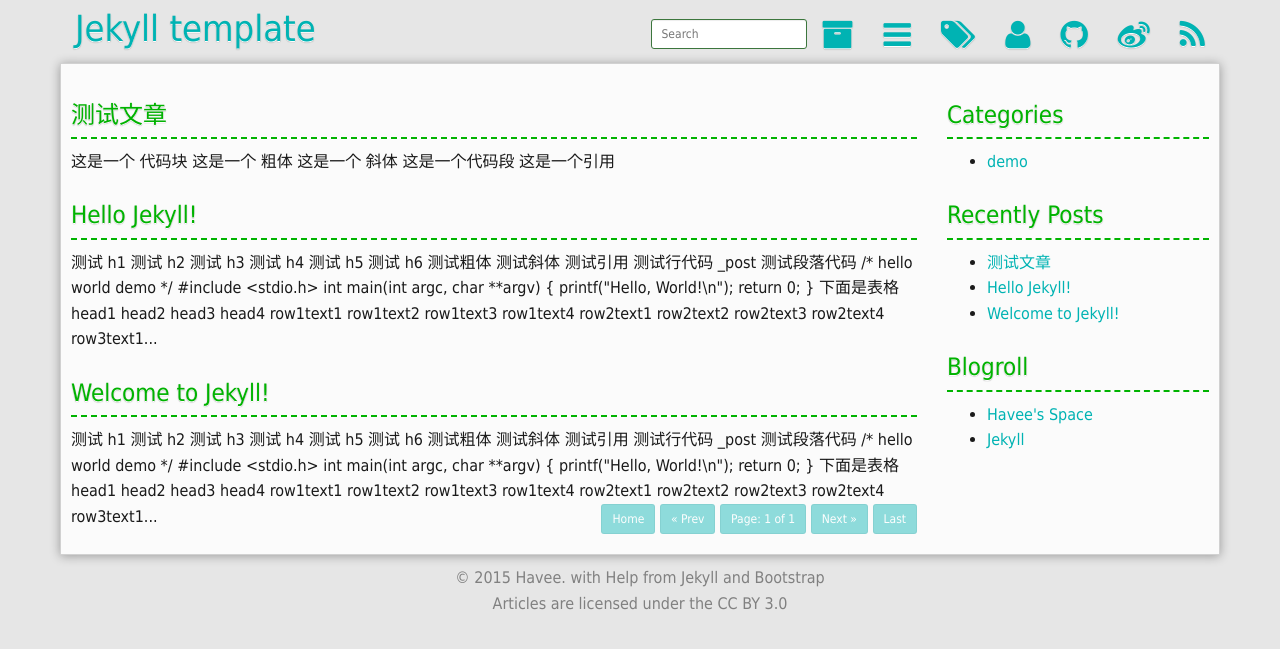
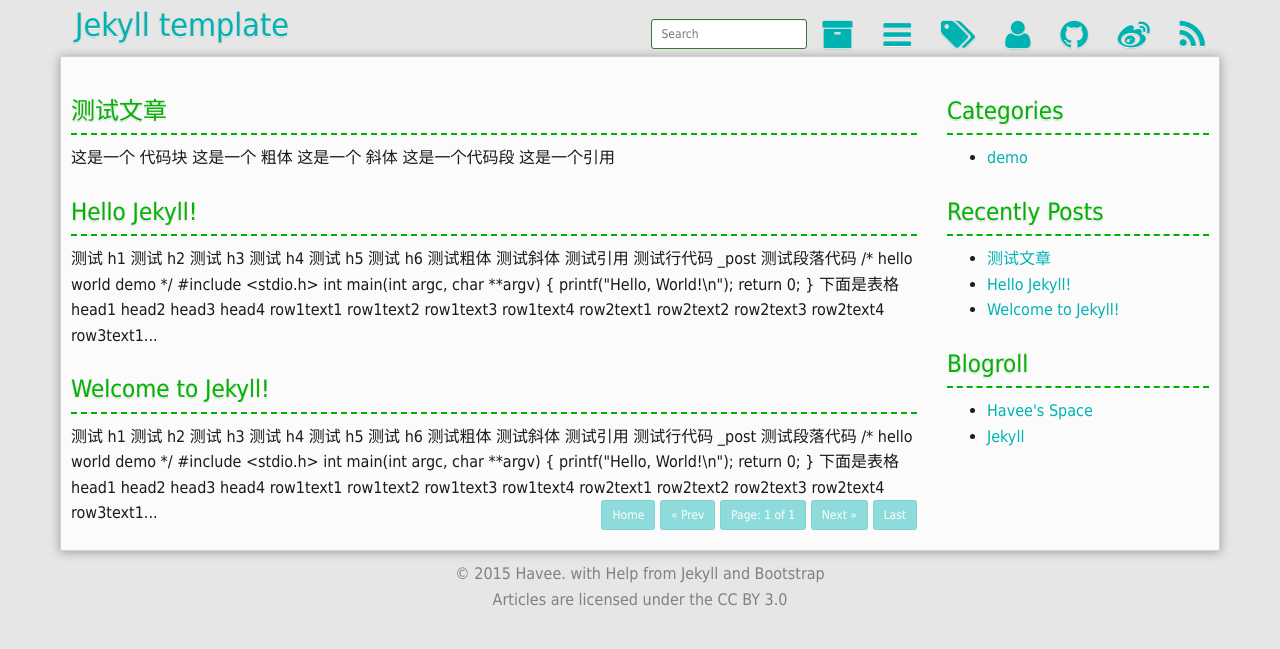
Before and after one commit to tgist/tgist.github.io, a Jekyll site: the page built from index.html, in a window 1280 px wide. Shown: the top 649 px of the page. Built offline with Jekyll 4.4.1, drawn with Linux system fonts in a browser that asks for light colours; Markdown is read by kramdown in place of the engine named in the settings; the list of posts is cut into pages by our own code.

Commit message:
update title font-size

```diff
--- a/assets/_sass/_havee.scss
+++ b/assets/_sass/_havee.scss
@@ -87,7 +87,7 @@ time.small {
   .title {
   display: inline;
   padding-left: 15px;
-    font-size: $font-size * 2.25;
+    font-size: $font-size * 2;
     @include text-shadow;
     a {
       color: darken($base05, 15%);
```
